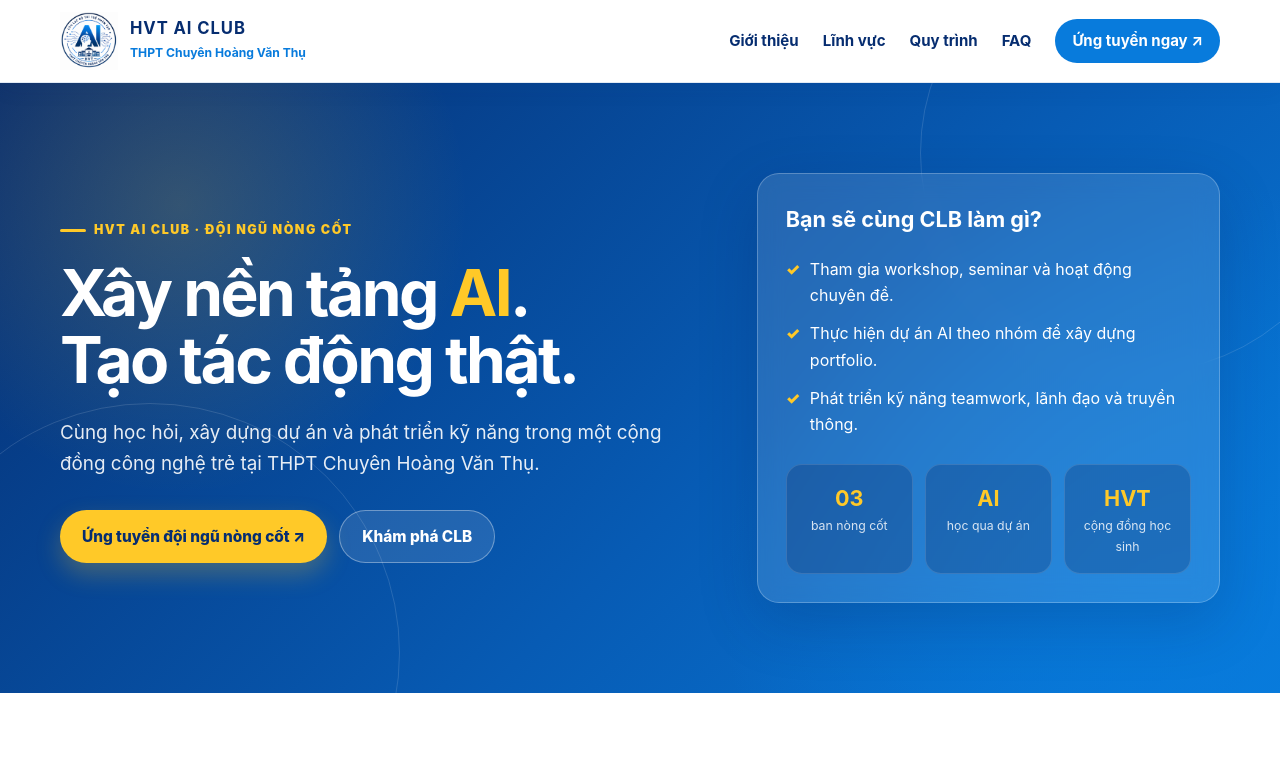
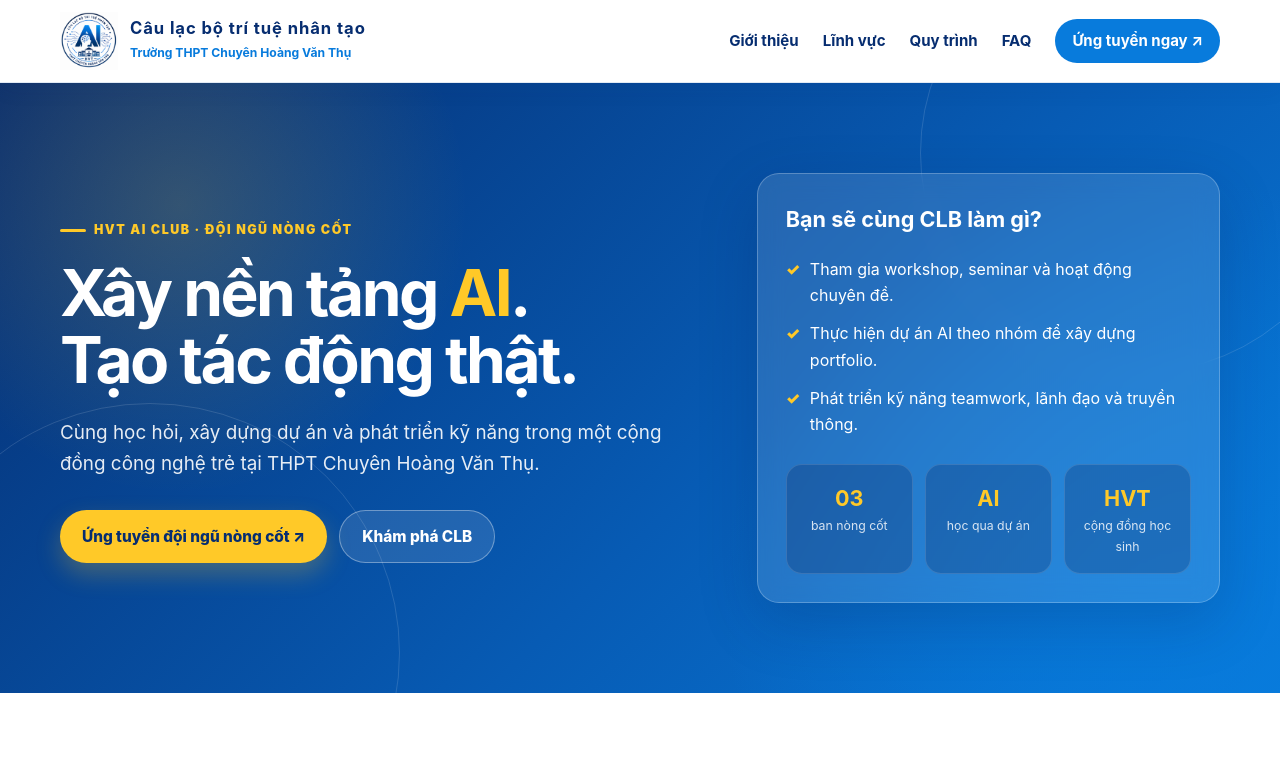
Before and after one commit to haidangleo11/aiclub, a plain HTML site: page index.html in a window 1280 px wide. Shown: the top 780 px of the page. Drawn offline with Linux system fonts and the light colour scheme.

Commit message:
change title

```diff
--- a/index.html
+++ b/index.html
@@ -906,8 +906,8 @@
             <a class="brand" href="#trang-chu" aria-label="Về trang chủ HVT AI Club">
                 <img src="icon.png" width="58" height="58" alt="Logo HVT AI Club">
                 <span class="brand-copy">
-                    <strong>HVT AI CLUB</strong>
-                    <span>THPT Chuyên Hoàng Văn Thụ</span>
+                    <strong>Câu lạc bộ trí tuệ nhân tạo</strong>
+                    <span>Trường THPT Chuyên Hoàng Văn Thụ</span>
                 </span>
             </a>
 
```
